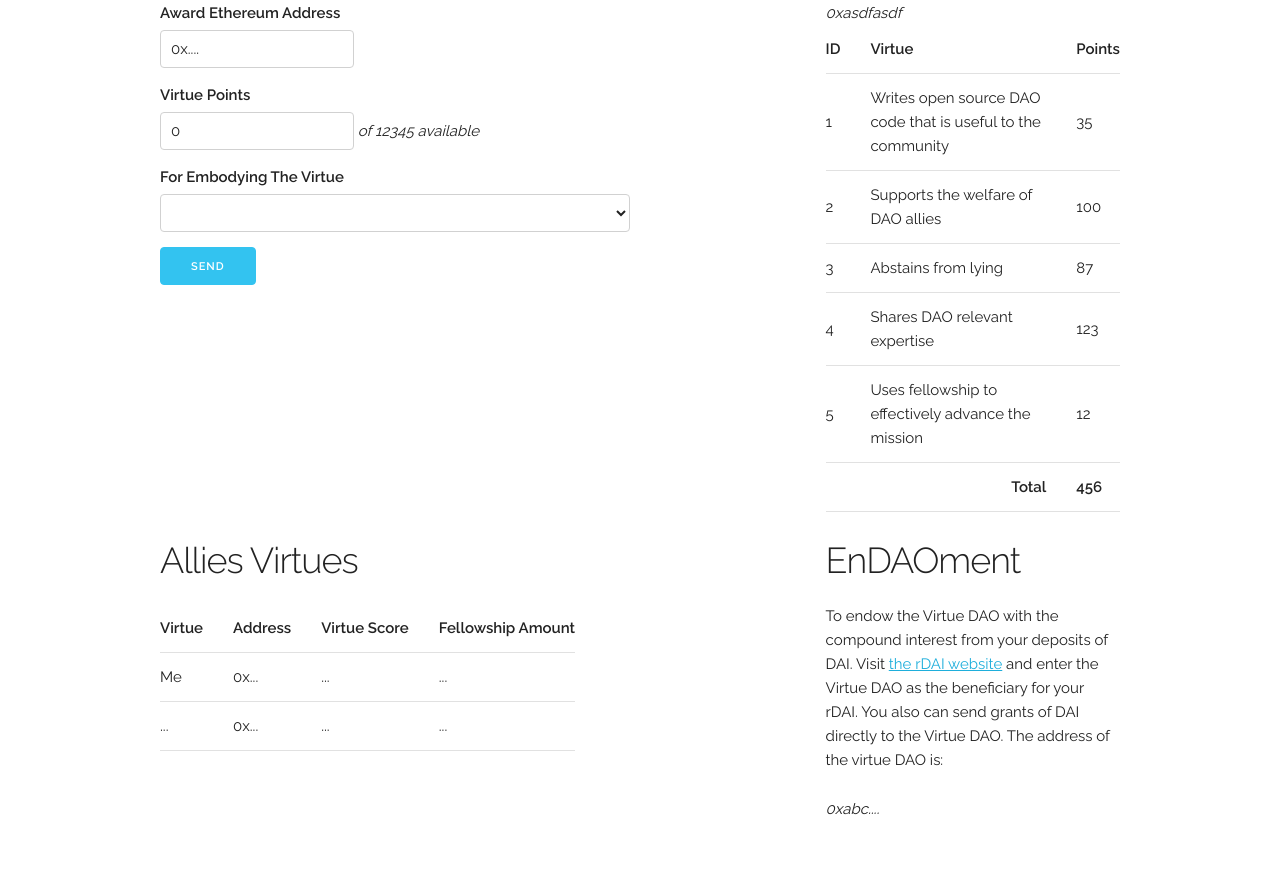
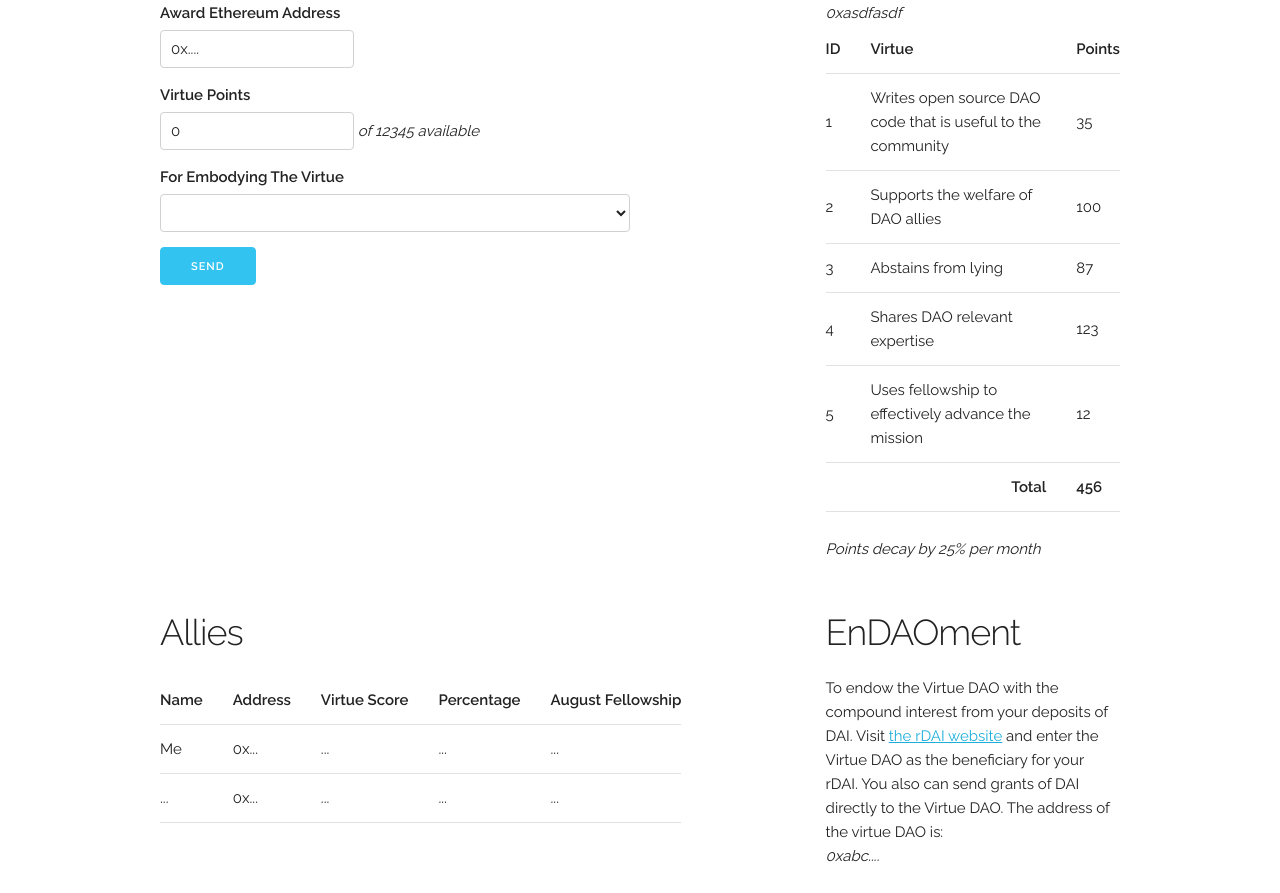
Before and after one commit to CoMakery/virtue-dao, a website: page gh-pages/index.html in a window 1280 px wide. Shown: the part 184-1077 px from the top of the page. Before the commit the page ends 1030 px from the top, so only its background shows below. Drawn offline with Linux system fonts and the light colour scheme.

Commit message:
page design

```diff
--- a/gh-pages/index.html
+++ b/gh-pages/index.html
@@ -111,28 +111,31 @@
                         </tfoot>
                     </body>
                 </table>
+                <i>Points decay by 25% per month</i>
             </div>
         </div>
-        <div class="row">
+        <div class="row" style=" margin-top: 5%">
             <div class="two-thirds column">
-                <h3>Allies Virtues</h3>
+                <h3>Allies</h3>
                 <table>
                     <tr>
-                        <th>Virtue</th>
+                        <th>Name</th>
                         <th>Address</th>
                         <th>Virtue Score</th>
-                        <th>Fellowship Amount</th>
+                        <th>Percentage</th>
+                        <th>August Fellowship</th>
                     </tr>
                     <tr>
                         <td>Me</td>
                         <td>0x...</td>
                         <td>...</td>
                         <td>...</td>
+                        <td>...</td>
                     </tr>
                     <tr>
                         <td>...</td>
                         <td>0x...</td>
-                        </td>
+                        <td>...</td>
                         <td>...</td>
                         <td>...</td>
                     </tr>
@@ -143,8 +146,8 @@
                 <p>To endow the Virtue DAO with the compound interest from your deposits of DAI. Visit <a
                         href="https://app.dev.redeem.money/create">the rDAI website</a> and enter the Virtue DAO as the
                     beneficiary for your rDAI. You also can send grants of DAI directly to the Virtue DAO. The address
-                    of the virtue DAO is: </p>
-                <p><i>0xabc....</i></p>
+                    of the virtue DAO is:</br>
+                <i>0xabc....</i></p>
             </div>
         </div>
     </div>
```
